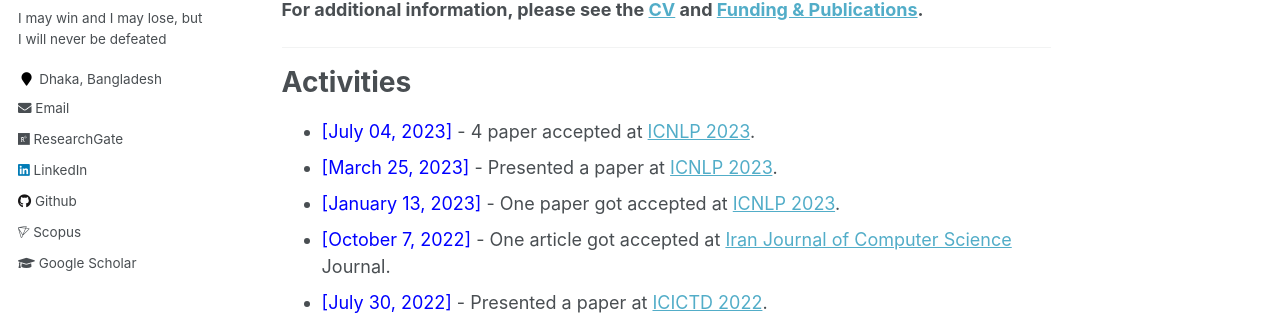
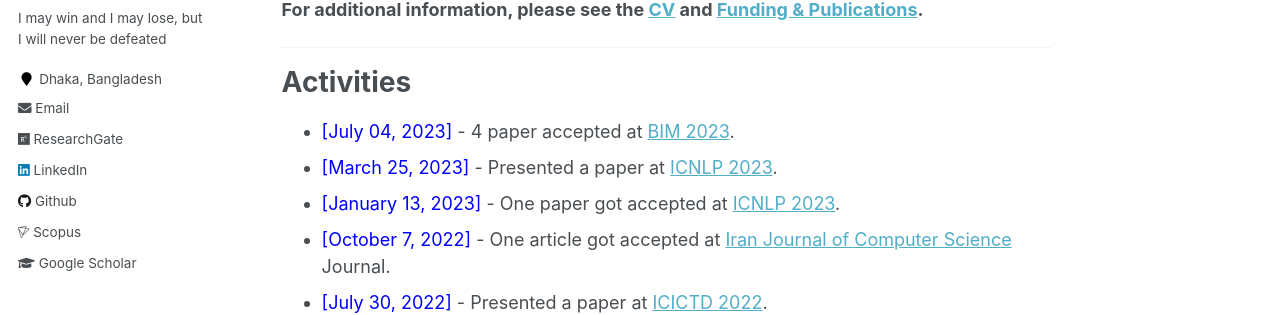
Before and after one commit to shawon-tanvir/shawon-tanvir.github.io, a Jekyll site: the page built from _pages/about.md, in a window 1280 px wide and 1331 px high. Shown: the part 402-717 px from the top of the window. Built offline with Jekyll 4.4.1, drawn with Linux system fonts in a browser that asks for light colours; a script that is not in the unit is left out.

Commit message:
Update about.md

```diff
--- a/_pages/about.md
+++ b/_pages/about.md
@@ -22,7 +22,7 @@ I am Md. Tanvir Rouf Shawon, a Lecturer, at <a href="http://aust.edu/">Ahsanulla
 
 
 # Activities
-* <span style="color:Blue"> [July 04, 2023] </span> - 4 paper accepted at [ICNLP 2023](https://confbim.com/).
+* <span style="color:Blue"> [July 04, 2023] </span> - 4 paper accepted at [BIM 2023](https://confbim.com/).
 * <span style="color:Blue"> [March 25, 2023] </span> - Presented a paper at [ICNLP 2023](http://www.icnlp.net/).
 * <span style="color:Blue"> [January 13, 2023] </span> - One paper got accepted at [ICNLP 2023](http://www.icnlp.net/).
 * <span style="color:Blue"> [October 7, 2022] </span> - One article got accepted at [Iran Journal of Computer Science](https://www.springer.com/journal/42044) Journal.
```
